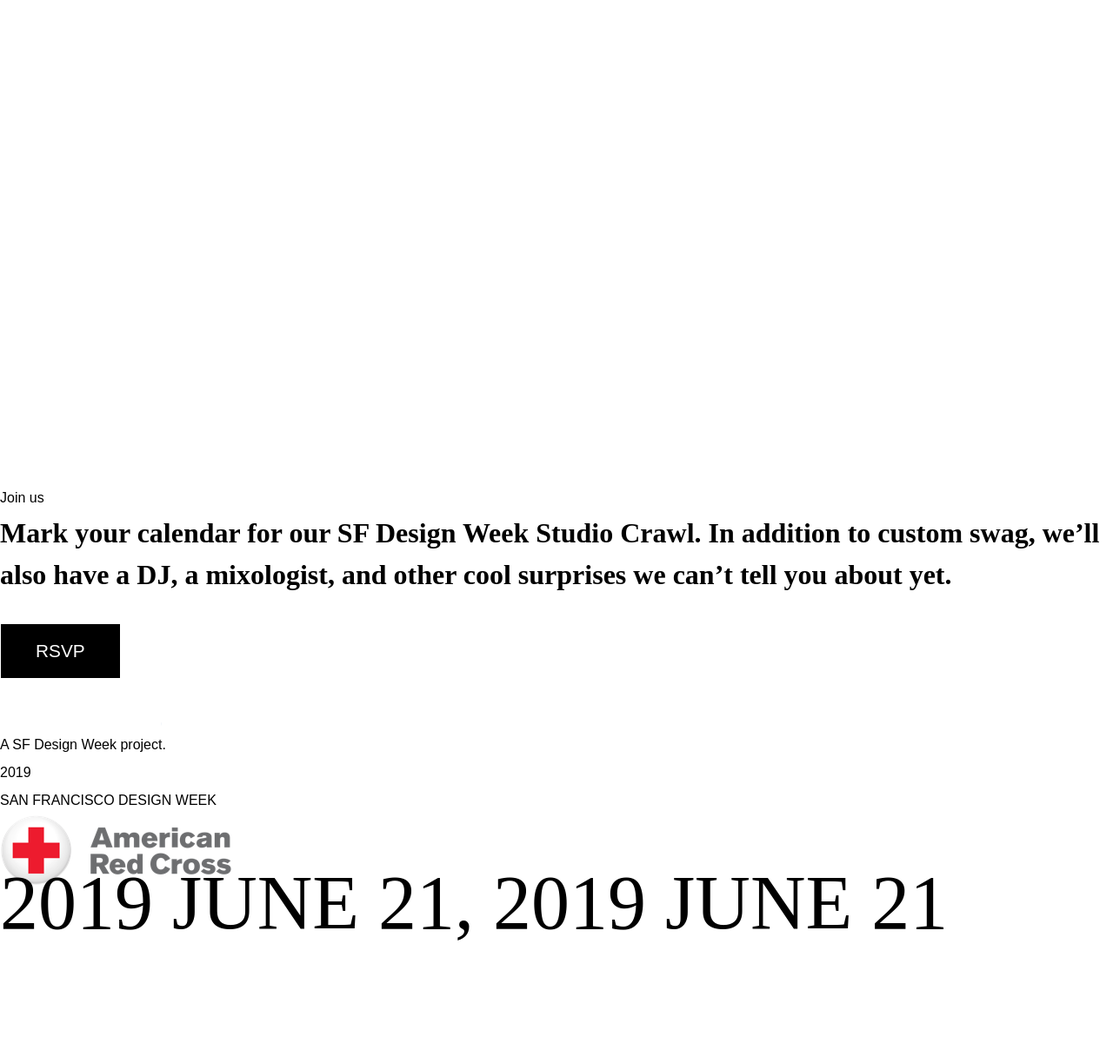
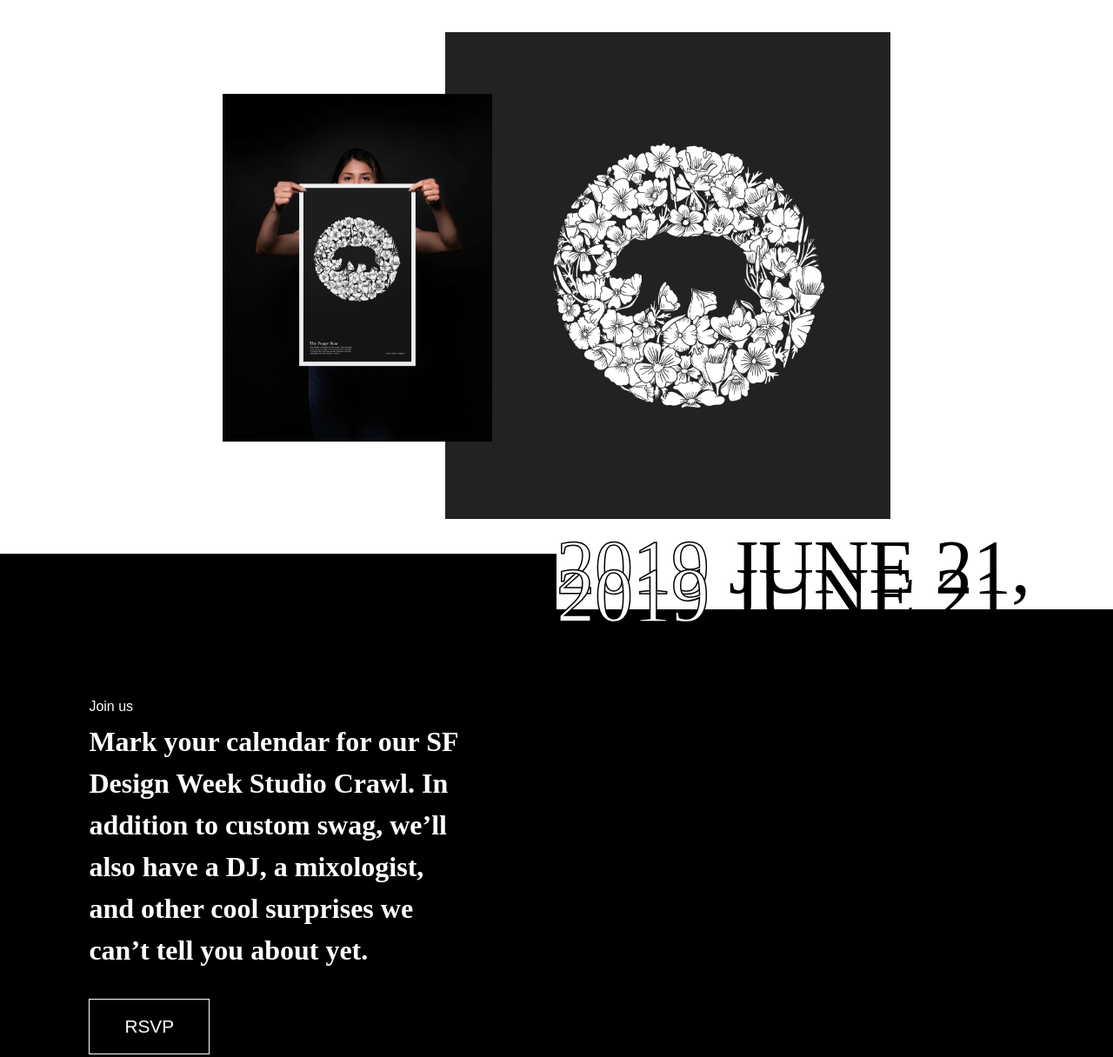
Before and after one commit to kleeblattdev/project_california_calling, a plain HTML site: page index.html in a window 1280 px wide. Shown: the part 4960-6176 px from the top of the page at 87% size. Before the commit the page ends 6047 px from the top, so only its background shows below. Drawn offline with Linux system fonts and the light colour scheme; a web font is replaced by a local one.

Commit message:
added styling to poppy bear section

```diff
--- a/assets/scss/main.scss
+++ b/assets/scss/main.scss
@@ -76,6 +76,11 @@ h4{
         transition-duration: 1s;
         cursor: pointer;
     }
+}
+
+.mediaLogo{
+    width: 40px;
+    height: 40px;
 }
 
 /* ================= Header Styles ================= */
@@ -230,7 +235,8 @@ header{
     display: flex;
     justify-content: space-between;
     align-items: center;
-    padding: 40vh 10vw 70vh;
+    padding: 40vh 10vw 75vh;
+    margin-bottom: 5vh;
     position: relative;
     .rotate{
         position: absolute;
@@ -251,5 +257,54 @@ header{
     #poppyBearText{
         margin-left: 20vw;
     }
+    #poppyBearImgOne{
+        position: absolute;
+        background-image: url(../img/rosebear.png);
+        background-size: cover;
+        height: 70vh;
+        width: 40vw;
+        bottom: 0;
+        right: 20%;
+    }
+    #poppyBearImgTwo{
+        position: absolute;
+        background-image: url(../img/pb3.png);
+        background-size: contain;
+        background-repeat: no-repeat;
+        height: 50vh;
+        width: 30vw;
+        bottom:7%;
+        left: 20%;
+    }
+
 }
 /* ================= Footer Styles ================= */
+
+footer{
+    @include colorWhiteBgBlack;
+    display: grid;
+    grid-template-columns: repeat(2,1fr);
+    grid-template-rows: repeat(2,1fr);
+    grid-template-areas:
+    "footertext banner"
+    "links links";
+    #footerText{
+        grid-area: footertext;
+        margin: 20vh 8vw 10vh;
+    }
+    #socialMedia{
+        grid-area: links;
+        display: flex;
+        justify-content: space-between;
+        margin: 0 8vw;
+    }
+    #date{
+        @include colorBlackBgWhite;
+
+        .dateYear{
+            transform: rotate(45deg);
+            color: $colorWhite;
+            -webkit-text-stroke: 1.5px $colorBlack;
+        }
+    }
+}
--- a/index.html
+++ b/index.html
@@ -83,10 +83,8 @@
             <h4>This design is inspired by the quote ‘grow through what you go through’ and represents the strength of Californians and how we will continue to thrive, regardless of what knocks us down.</h4>
             <p>— Alyssa Wigant, Artist</p>
         </article>
-        <article id="poppyBearImg">
-            <div></div>
-            <div></div>
-        </article>
+            <div id="poppyBearImgOne"></div>
+            <div id="poppyBearImgTwo"></div>
     </section>
     </main>
     <!-- ========================== Footer ========================== -->
@@ -98,9 +96,9 @@
         </section>
         <section id="socialMedia">
             <article>
-                <a href="#"><img src="./assets/img/fb.png" alt="facebook logo"></a>
-                <a href="#"><img src="./assets/img/ig.png" alt="instagram logo"></a>
-                <a href="#"><img src="./assets/img/li.png" alt="linkedIn logo"></a>
+                <a href="#"><img class="mediaLogo" src="./assets/img/fb.png" alt="facebook logo"></a>
+                <a href="#"><img class="mediaLogo" src="./assets/img/ig.png" alt="instagram logo"></a>
+                <a href="#"><img class="mediaLogo" src="./assets/img/li.png" alt="linkedIn logo"></a>
                 <p>A SF Design Week project.</p>
                 <p>2019</p>
             </article>
```
Also changed, not shown: assets/css/style.css, 3 other files.
